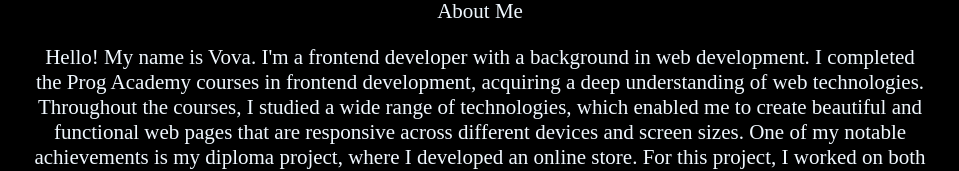
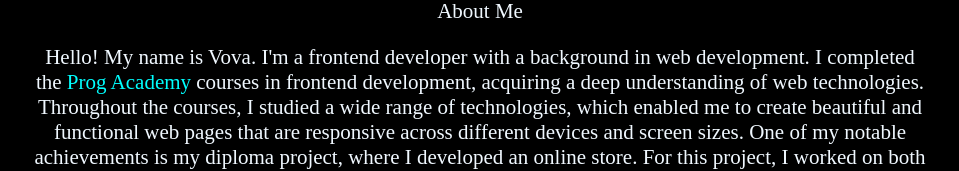
Before and after one commit to Vb1221/portfolio, a plain HTML site: page index.html in a window 1280 px wide. Shown: the part 631-802 px from the top of the page, without its empty margins (160-1119 px from the left). Drawn offline with nearby package versions, Linux system fonts and the light colour scheme.

Commit message:
add certificate

```diff
--- a/index.html
+++ b/index.html
@@ -54,7 +54,7 @@
                 About Me
             </h2>
             <p class="aboutMeText globalFontSetting">
-                Hello! My name is Vova. I'm a frontend developer with a background in web development. I completed the Prog Academy courses in frontend development, acquiring a deep understanding of web technologies.
+                Hello! My name is Vova. I'm a frontend developer with a background in web development. I completed the <a href='https://drive.google.com/file/d/1e2kBWK-im33qJVRTl3Ah8GcZSdieUrt5/view?usp=sharing' target = '_blank'>Prog Academy</a> courses in frontend development, acquiring a deep understanding of web technologies.
                 Throughout the courses, I studied a wide range of technologies, which enabled me to create beautiful and functional web pages that are responsive across different devices and screen sizes.
 One of my notable achievements is my diploma project, where I developed an online store. For this project, I worked on both the client-side and server-side development. On the client-side, I utilized HTML, CSS, and JavaScript, along with the Bootstrap framework for efficient and speedy design. The server-side was built with Node.js, and PostgreSQL was used as the database to store product and order information.
 I'm always eager to take on new challenges and opportunities for growth. I have a strong desire to continuously improve and create high-quality web projects that stand out in terms of design and functionality. I'm open to collaborating with teams and other professionals in the field of web development.
--- a/lang.js
+++ b/lang.js
@@ -12,8 +12,8 @@ const langArr = {
     "ua": "Про Мене"
   },
   "aboutMe": {
-    "en": "Hello! My name is Vova. I'm a frontend developer with a background in web development. I completed the Prog Academy courses in frontend development, acquiring a deep understanding of web technologies. Throughout the courses, I studied a wide range of technologies, which enabled me to create beautiful and functional web pages that are responsive across different devices and screen sizes. One of my notable achievements is my diploma project, where I developed an online store. For this project, I worked on both the client-side and server-side development. On the client-side, I utilized HTML, CSS, and JavaScript, along with the Bootstrap framework for efficient and speedy design. The server-side was built with Node.js, and PostgreSQL was used as the database to store product and order information. I'm always eager to take on new challenges and opportunities for growth. I have a strong desire to continuously improve and create high-quality web projects that stand out in terms of design and functionality. I'm open to collaborating with teams and other professionals in the field of web development. If you're interested in working together or have any questions, please feel free to reach out to me. Thank you for your time and attention!",
-    "ua": "Привіт! Мене звати Вова. Я є фронтенд розробником з освітою в сфері веб-розробки. Закінчивши курси Prog Academy з фронтенд розробки, я здобув глибокі знання у сфері веб-технологій. Упродовж курсів, я вивчав широкий спектр технологій, що дало мені можливість створювати красиві та функціональні веб-сторінки, які пристосовані до різних пристроїв та розмірів екрану. Одним із моїх значних досягнень є мій дипломний проект, де я створив інтернет-магазин. В цьому проекті я розробив як клієнтську, так і серверну частину проекту. На стороні клієнта я використовував HTML, CSS та JavaScript, а також фреймворк Bootstrap для швидкого та ефективного дизайну. Серверна частина була розроблена на Node.js, а база даних PostgreSQL використовувалась для зберігання інформації про товари та замовлення. Я завжди зацікавлений у нових викликах та можливостях для росту. Моє бажання постійно вдосконалюватись і творити якісні, відзначені за дизайном та функціональністю веб-проекти. Я відкритий до співпраці з командами та іншими фахівцями зі сфери веб-розробки. Якщо ви зацікавлені у співпраці або маєте які-небудь запитання, будь ласка, зв'яжіться зі мною. Дякую за ваш час та увагу!"
+    "en": "Hello! My name is Vova. I'm a frontend developer with a background in web development. I completed the <a href='https://drive.google.com/file/d/1e2kBWK-im33qJVRTl3Ah8GcZSdieUrt5/view?usp=sharing' target = '_blank'>Prog Academy</a> courses in frontend development, acquiring a deep understanding of web technologies. Throughout the courses, I studied a wide range of technologies, which enabled me to create beautiful and functional web pages that are responsive across different devices and screen sizes. One of my notable achievements is my diploma project, where I developed an online store. For this project, I worked on both the client-side and server-side development. On the client-side, I utilized HTML, CSS, and JavaScript, along with the Bootstrap framework for efficient and speedy design. The server-side was built with Node.js, and PostgreSQL was used as the database to store product and order information. I'm always eager to take on new challenges and opportunities for growth. I have a strong desire to continuously improve and create high-quality web projects that stand out in terms of design and functionality. I'm open to collaborating with teams and other professionals in the field of web development. If you're interested in working together or have any questions, please feel free to reach out to me. Thank you for your time and attention!",
+    "ua": "Привіт! Мене звати Вова. Я є фронтенд розробником з освітою в сфері веб-розробки. Закінчивши курси <a href='https://drive.google.com/file/d/1e2kBWK-im33qJVRTl3Ah8GcZSdieUrt5/view?usp=sharing' target = '_blank'>Prog Academy</a> з фронтенд розробки, я здобув глибокі знання у сфері веб-технологій. Упродовж курсів, я вивчав широкий спектр технологій, що дало мені можливість створювати красиві та функціональні веб-сторінки, які пристосовані до різних пристроїв та розмірів екрану. Одним із моїх значних досягнень є мій дипломний проект, де я створив інтернет-магазин. В цьому проекті я розробив як клієнтську, так і серверну частину проекту. На стороні клієнта я використовував HTML, CSS та JavaScript, а також фреймворк Bootstrap для швидкого та ефективного дизайну. Серверна частина була розроблена на Node.js, а база даних PostgreSQL використовувалась для зберігання інформації про товари та замовлення. Я завжди зацікавлений у нових викликах та можливостях для росту. Моє бажання постійно вдосконалюватись і творити якісні, відзначені за дизайном та функціональністю веб-проекти. Я відкритий до співпраці з командами та іншими фахівцями зі сфери веб-розробки. Якщо ви зацікавлені у співпраці або маєте які-небудь запитання, будь ласка, зв'яжіться зі мною. Дякую за ваш час та увагу!"
   },
   "skills": {
     "en": "Slills",
--- a/style.css
+++ b/style.css
@@ -89,6 +89,11 @@ body{
 
 .skillsSection h3{
     text-align: center;
+}
+
+.aboutMeText a{
+  text-decoration: none;
+  color: aqua;
 }
 
 .skillsList{
```
